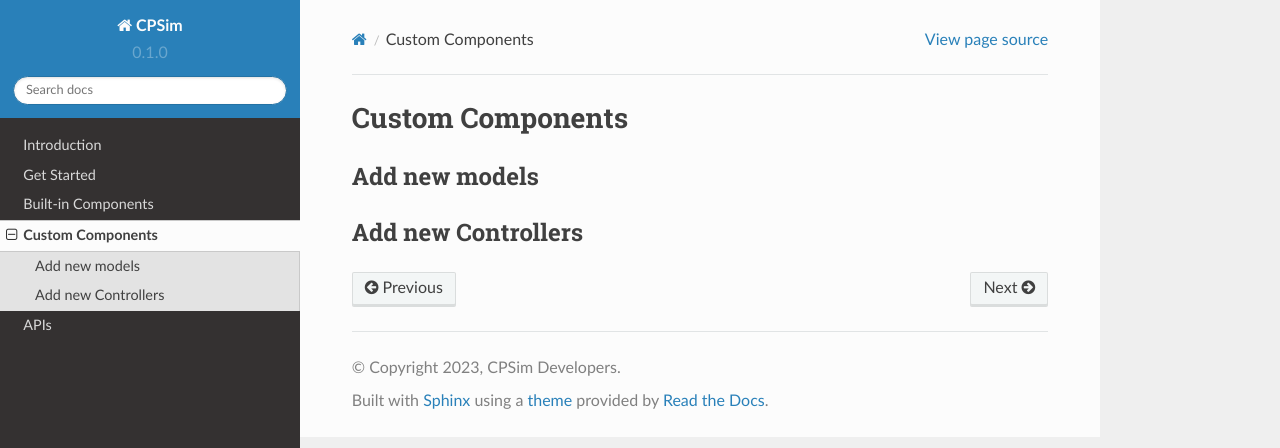
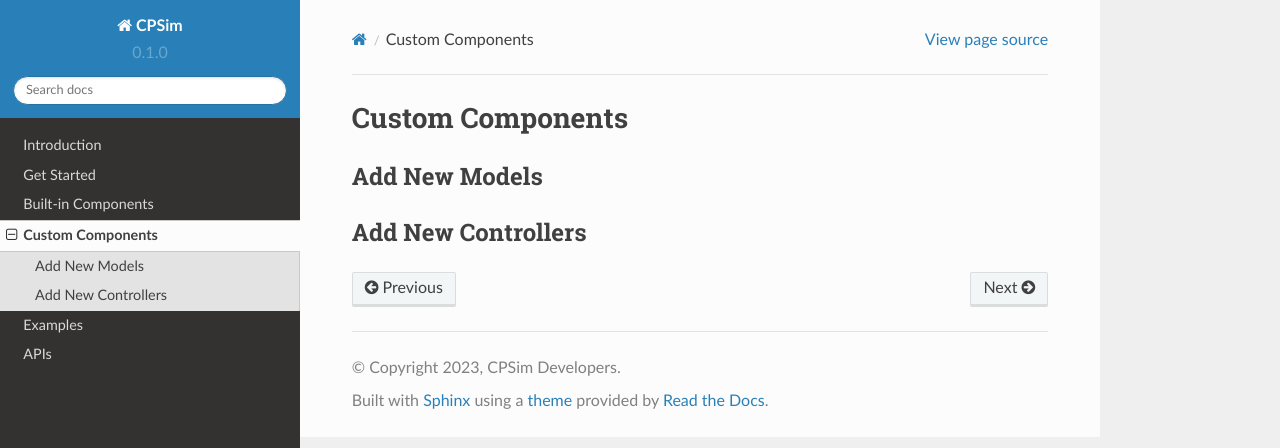
Before and after one commit to JFan1997/CPSim, a Sphinx documentation site: the page built from docs/source/4_advanced.rst, in a window 1280 px wide. Shown: the top 448 px of the page. Built offline with Sphinx 7.4.7 and the Read the Docs theme 2.0.0, drawn with Linux system fonts in a browser that asks for light colours; pages that are not in the unit, such as notebooks, are missing from menus.

Commit message:
update doc

```diff
--- a/docs/source/4_advanced.rst
+++ b/docs/source/4_advanced.rst
@@ -1,9 +1,10 @@
 Custom Components
 =================
 
-Add new models
+
+Add New Models
 --------------
 
 
-Add new Controllers
+Add New Controllers
 -------------------
--- /dev/null
+++ b/docs/source/5_example.rst
@@ -0,0 +1,2 @@
+Examples
+========
--- a/docs/source/index.rst
+++ b/docs/source/index.rst
@@ -37,4 +37,5 @@ Documentation
    2_install
    3_basic
    4_advanced
+   5_example
    9_api
```
Also changed, not shown: docs/source/2_install.rst (+48 -2 lines), docs/source/images/2_install/cps.png (added).
